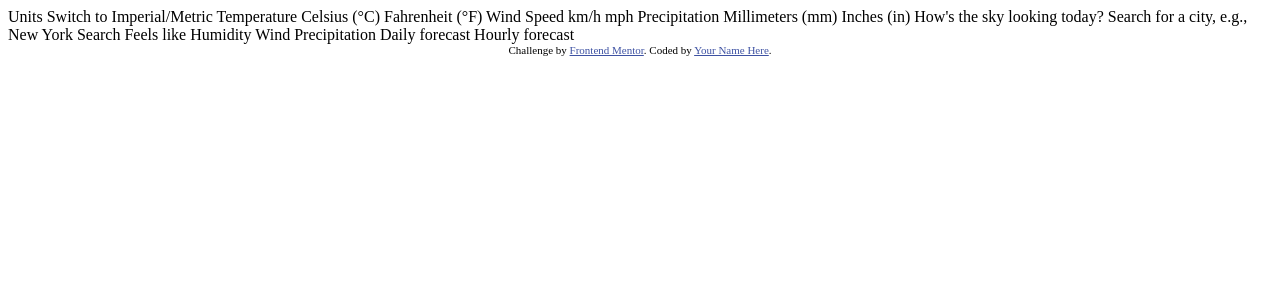
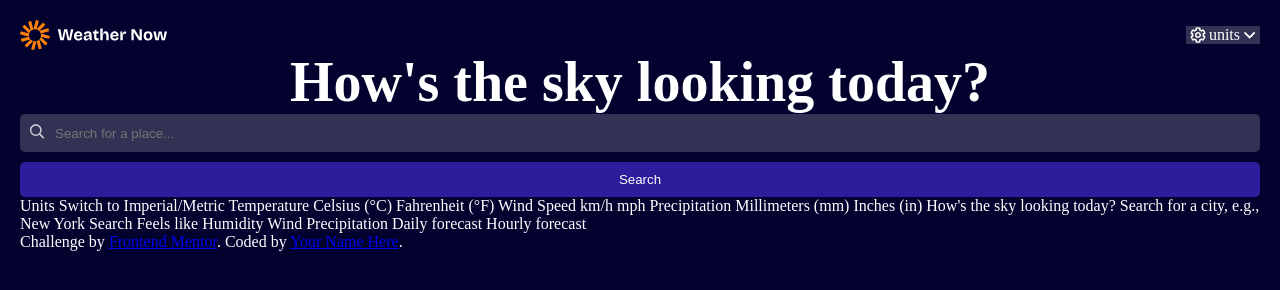
Before and after one commit to Nelkely/weather-app-main, a plain HTML site: page index.html in a window 1280 px wide. Drawn offline with Linux system fonts and the light colour scheme.

Commit message:
second commit

```diff
--- a/index.html
+++ b/index.html
@@ -1,46 +1,44 @@
 <!DOCTYPE html>
 <html lang="en">
   <head>
-  <meta charset="UTF-8">
-  <meta name="viewport" content="width=device-width, initial-scale=1.0"> <!-- displays site properly based on user's device -->
-
-  <link rel="icon" type="image/png" sizes="32x32" href="./assets/images/favicon-32x32.png">
-
+    <meta charset="UTF-8" />
+    <meta name="viewport" content="width=device-width, initial-scale=1.0" />
+    <link
+      rel="icon"
+      type="image/png"
+      sizes="32x32"
+      href="./assets/images/favicon-32x32.png"
+    />
+    <link rel="stylesheet" href="style.css" />
     <title>Frontend Mentor | Weather app</title>
-
-  <!-- Feel free to remove these styles or customise in your own stylesheet 👍 -->
-  <style>
-    .attribution { font-size: 11px; text-align: center; }
-    .attribution a { color: hsl(228, 45%, 44%); }
-  </style>
   </head>
   <body>
+    <div class="nav-bar">
+      <img src="./assets/images/logo.svg" alt="logo" class="logo" />
+      <div class="dropdown">
+        <img src="./assets/images/icon-units.svg" alt="units" />
+        <p>units</p>
+        <img src="./assets/images/icon-dropdown.svg" alt="dropdown" />
+      </div>
+    </div>
+    <h1>How's the sky looking today?</h1>
+    <div class="location">
+      <div class="search">
+        <button class="search-button">
+          <img src="./assets/images/icon-search.svg" alt="search" />
+        </button>
+        <input
+          type="text"
+          placeholder="Search for a place..."
+          class="search-bar"
+        />
+      </div>
+      <button class="location-btn">Search</button>
+    </div>
 
-  Units
-
-  Switch to Imperial/Metric
-
-  Temperature
-
-  Celsius (°C)
-  Fahrenheit (°F)
-
-  Wind Speed
-
-  km/h
-  mph
-
-  Precipitation
-
-  Millimeters (mm)
-  Inches (in)
-
-  How's the sky looking today?
-
-  Search for a city, e.g., New York
-  Search
-
-  Feels like
+    Units Switch to Imperial/Metric Temperature Celsius (°C) Fahrenheit (°F)
+    Wind Speed km/h mph Precipitation Millimeters (mm) Inches (in) How's the sky
+    looking today? Search for a city, e.g., New York Search Feels like
     <!-- Insert temperature here -->
 
     Humidity
@@ -59,7 +57,8 @@
     <!-- Insert hourly forecast for the selected day here -->
 
     <div class="attribution">
-    Challenge by <a href="https://www.frontendmentor.io?ref=challenge">Frontend Mentor</a>.
+      Challenge by
+      <a href="https://www.frontendmentor.io?ref=challenge">Frontend Mentor</a>.
       Coded by <a href="#">Your Name Here</a>.
     </div>
   </body>
--- /dev/null
+++ b/style.css
@@ -0,0 +1,60 @@
+* {
+  margin: 0;
+  padding: 0;
+  box-sizing: border-box;
+}
+body {
+  background-color: hsl(243, 96%, 9%);
+  color: white;
+  padding: 20px;
+}
+.logo {
+  height: 30px;
+}
+.dropdown {
+  display: flex;
+  align-items: center;
+  gap: 3px;
+  justify-content: center;
+  padding-inline: 4px;
+  background-color: hsla(240, 6%, 70%, 0.281);
+}
+.nav-bar {
+  display: flex;
+  justify-content: space-between;
+  align-items: center;
+}
+h1 {
+  text-align: center;
+  font-size: 3.5rem;
+}
+.search {
+  display: flex;
+  padding: 10px 10px;
+  align-items: center;
+  gap: 10px;
+  background-color: hsla(240, 6%, 70%, 0.281);
+  border-radius: 5px;
+}
+.search-button img {
+  height: 15px;
+}
+.search-button {
+  background-color: transparent;
+  border: none;
+}
+.search-bar {
+  background-color: transparent;
+  border: none;
+  width: 100%;
+}
+.location-btn {
+  width: 100%;
+  padding: 10px;
+  margin-top: 10px;
+  background-color: hsl(248, 70%, 36%);
+  border: none;
+  color: white;
+  border-radius: 5px;
+  cursor: pointer;
+}
```
Lines whose indentation alone changed are shown as unchanged.
